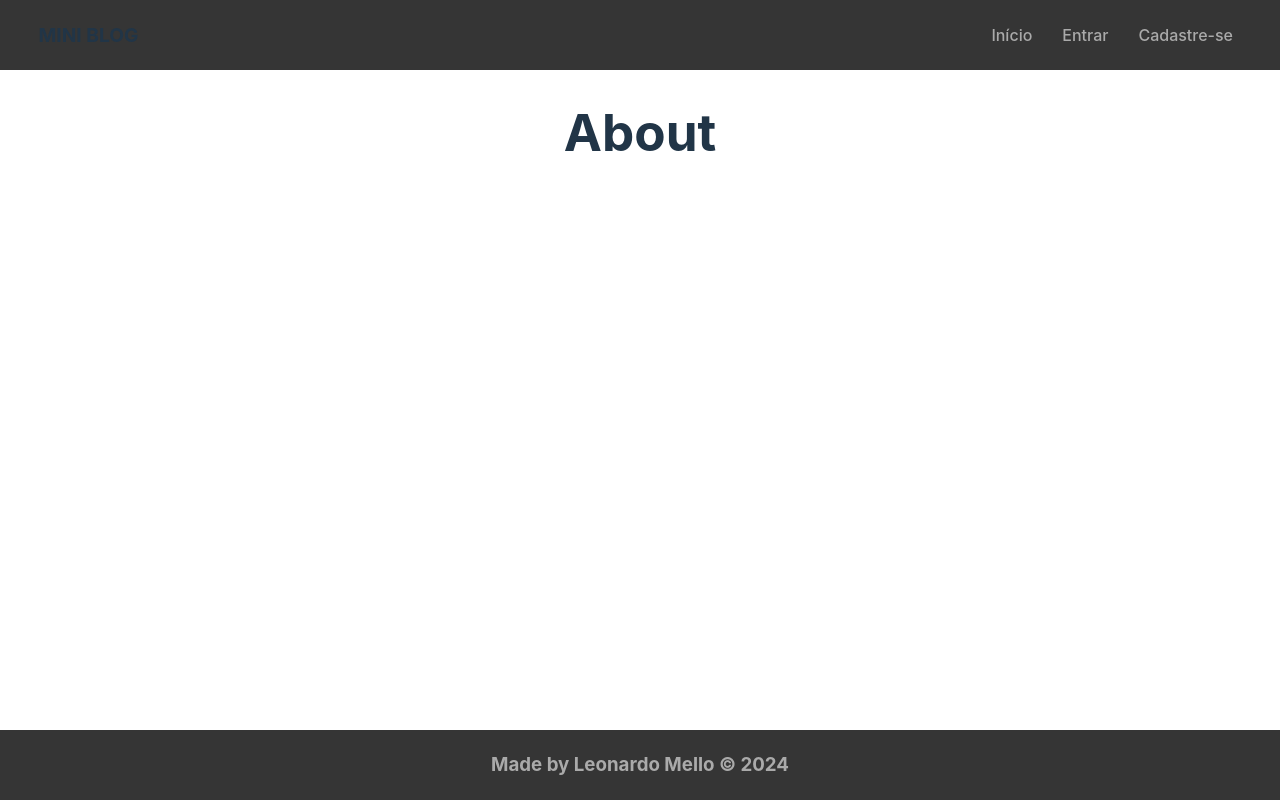
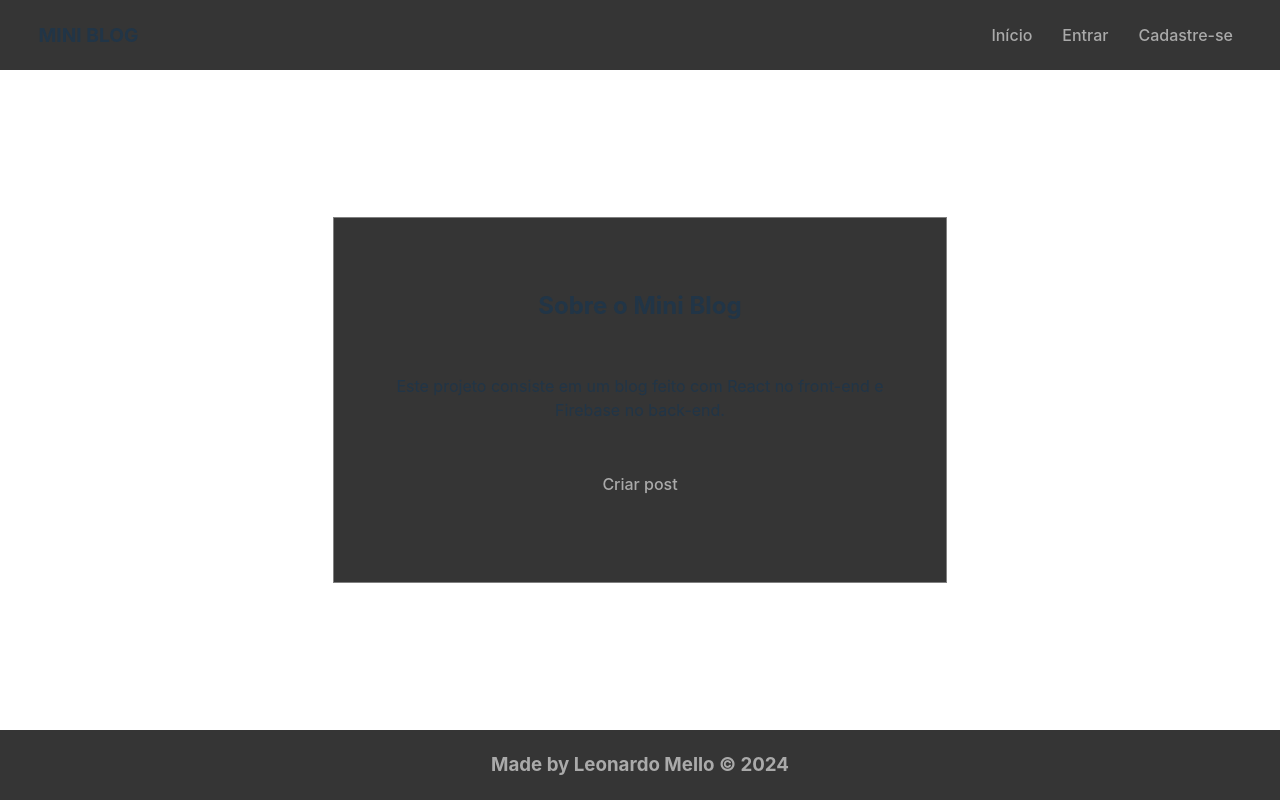
Before and after one commit to LeonardoAMello/learning-react-mini-blog, a React (Vite) app: page /about in a window 1280 px wide. Built offline with nearby package versions, Linux system fonts and the light colour scheme; no server answers.

Commit message:
About page made

```diff
--- a/src/routes/About/About.jsx
+++ b/src/routes/About/About.jsx
@@ -1,10 +1,22 @@
+// Routing
+import { Link } from "react-router-dom";
+
 // CSS
 import styles from "./About.module.css";
 
 const About = () => {
   return (
-    <div>
-      <h1>About</h1>
+    <div className={styles.about_container}>
+      <div className={styles.about_box}>
+        <h2>
+          Sobre o Mini <span>Blog</span>
+        </h2>
+        <p>
+          Este projeto consiste em um blog feito com React no front-end e
+          Firebase no back-end.
+        </p>
+        <Link to="/new-post">Criar post</Link>
+      </div>
     </div>
   );
 };
--- a/src/routes/About/About.module.css
+++ b/src/routes/About/About.module.css
@@ -0,0 +1,32 @@
+.about_container {
+    width: 100%;
+    height: 100%;
+    display: flex;
+    flex-direction: row;
+    justify-content: center;
+    align-items: center;
+}
+
+.about_box {
+    width: 40%;
+    height: 40%;
+
+    margin: 0;
+    padding: 50px;
+
+    border: solid 1px gray;
+    background: #353535;
+}
+
+.about_box p {
+    margin: 50px 0;
+}
+
+.about_box a {
+    text-decoration: none;
+    color: #AAA
+}
+
+.about_box a:hover {
+    color: #CCC;
+}
```
